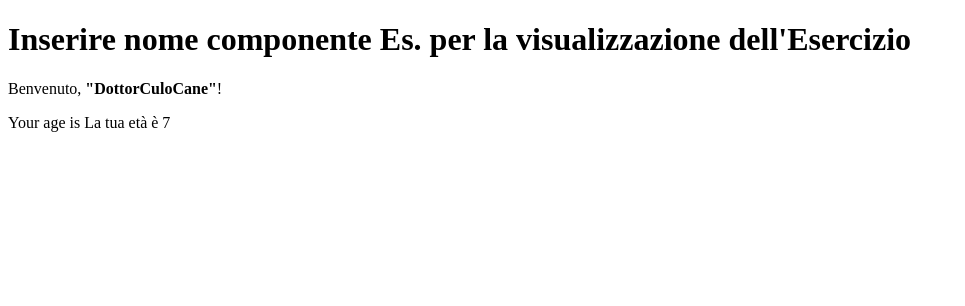
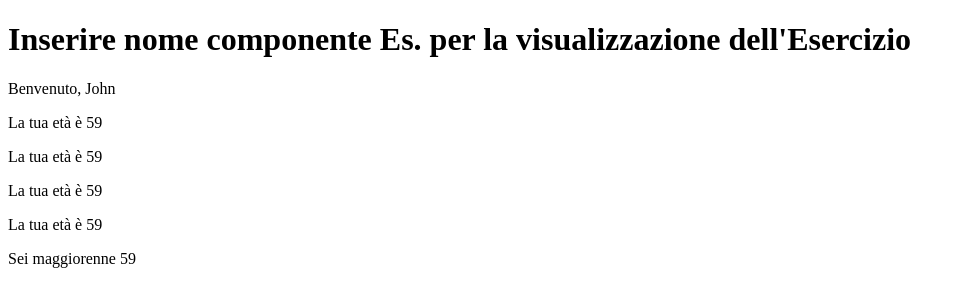
Before and after one commit to Fabiox777325/Esercizi_REACT, a React (Vite) app in the folder Progetto_React/per_esercizi/: page / in a window 1280 px wide. Shown: the top 306 px of the page, without its empty margins (0-965 px from the left). Built offline with nearby package versions, Linux system fonts and the light colour scheme.

Commit message:
4 es fatto

```diff
--- a/Progetto_React/per_esercizi/index.html
+++ b/Progetto_React/per_esercizi/index.html
@@ -1,10 +1,10 @@
-<!doctype html>
+<!DOCTYPE html>
 <html lang="en">
   <head>
     <meta charset="UTF-8" />
     <link rel="icon" type="image/svg+xml" href="/vite.svg" />
     <meta name="viewport" content="width=device-width, initial-scale=1.0" />
-    <title>i_componenti_1</title>
+    <title>Esercizi React</title>
   </head>
   <body>
     <div id="root"></div>
--- a/Progetto_React/per_esercizi/src/App.tsx
+++ b/Progetto_React/per_esercizi/src/App.tsx
@@ -1,12 +1,10 @@
-import { JSX_1 } from "./cartella_es/1°ES/JSX_1";
-import { I_Componenti_1 } from "./cartella_es/2°ES/I_Componenti_1";
-import { Oggetti_Scena } from "./cartella_es/3°ES/Oggetti_Scena";
+import { Rendering_Condizionale_1 } from "./cartella_esercizi/Rendering_Condizionale_1/Rendering_Condizionale_1";
 
 export function App() {
   return (
     <div>
       <h1>Inserire nome componente Es. per la visualizzazione dell'Esercizio</h1>
-      <Oggetti_Scena />
+      <Rendering_Condizionale_1 />
     </div>
   );
 }
--- /dev/null
+++ b/Progetto_React/per_esercizi/src/cartella_esercizi/Rendering_Condizionale_1/Rendering_Condizionale_1.tsx
@@ -0,0 +1,45 @@
+// In un'applicazione React, crea una funzione componente Welcome che riceve una prop name e una prop age.
+// Crea un componente Age che riceve una prop age.
+// Il componente Welcome deve visualizzare un messaggio "Benvenuto, {nome}!" all'interno di un tag <p>e 5 componenti Age. Per ogni rendering del componente Age, utilizzare il rendering condizionale con una delle seguenti condizioni:
+// Il componente Age viene reso solo se la prop age è maggiore di 18.
+// Il componente Age viene reso solo se la prop age è presente.
+// Il componente Age viene reso reso solo se la prop age è maggiore di 18 e minore di 65.
+// Il componente Age viene reso reso solo se la prop age è maggiore di 18 e la prop name è uguale a "John".
+// Crea un nuovo componente Message che riceve una prop agee visualizza lo stesso messaggio se la prop è maggiore di 18; in caso contrario, visualizza il messaggio "Sei molto giovane!". Renderizza il componente Message all'interno del componente Welcome.
+
+export function Rendering_Condizionale_1() {
+  return (
+    <div>
+      <Welcome name="John" age={59} />
+    </div>
+  );
+}
+
+type Utente = {
+  name: string;
+  age?: number;
+};
+
+function Welcome({ name = "Utente", age }: Utente) {
+  return (
+    <div>
+      <p>Benvenuto, {name}</p>
+      {age !== undefined && age > 18 && <Age age={age} />}
+      {age !== undefined && <Age age={age} />}
+      {age !== undefined && age > 18 && age < 65 && <Age age={age} />}
+      {age !== undefined && age > 18 && name === "John" && <Age age={age} />}
+      {<Message age={age || 0} />}
+    </div>
+  );
+}
+type AgeProps = {
+  age: number;
+};
+
+function Age({ age }: AgeProps) {
+  return <p>La tua età è {age}</p>;
+}
+
+function Message({ age }: AgeProps) {
+  return <p>{age > 18 ? `Sei maggiorenne ${age}` : "Sei molto giovane!"}</p>;
+}
```
Also changed, not shown: Progetto_React/per_esercizi/src/cartella_esercizi/I_Componenti_1/I_Componenti_1.tsx (renamed from Progetto_React/per_esercizi/src/cartella_es/2°ES/I_Componenti_1.tsx), Progetto_React/per_esercizi/src/cartella_esercizi/JSX_1/JSX_1.tsx (renamed from Progetto_React/per_esercizi/src/cartella_es/1°ES/JSX_1.tsx), Progetto_React/per_esercizi/src/cartella_esercizi/Oggetti_Scena_1/Oggetti_Scena_1.tsx (renamed from Progetto_React/per_esercizi/src/cartella_es/3°ES/Oggetti_Scena.tsx).
